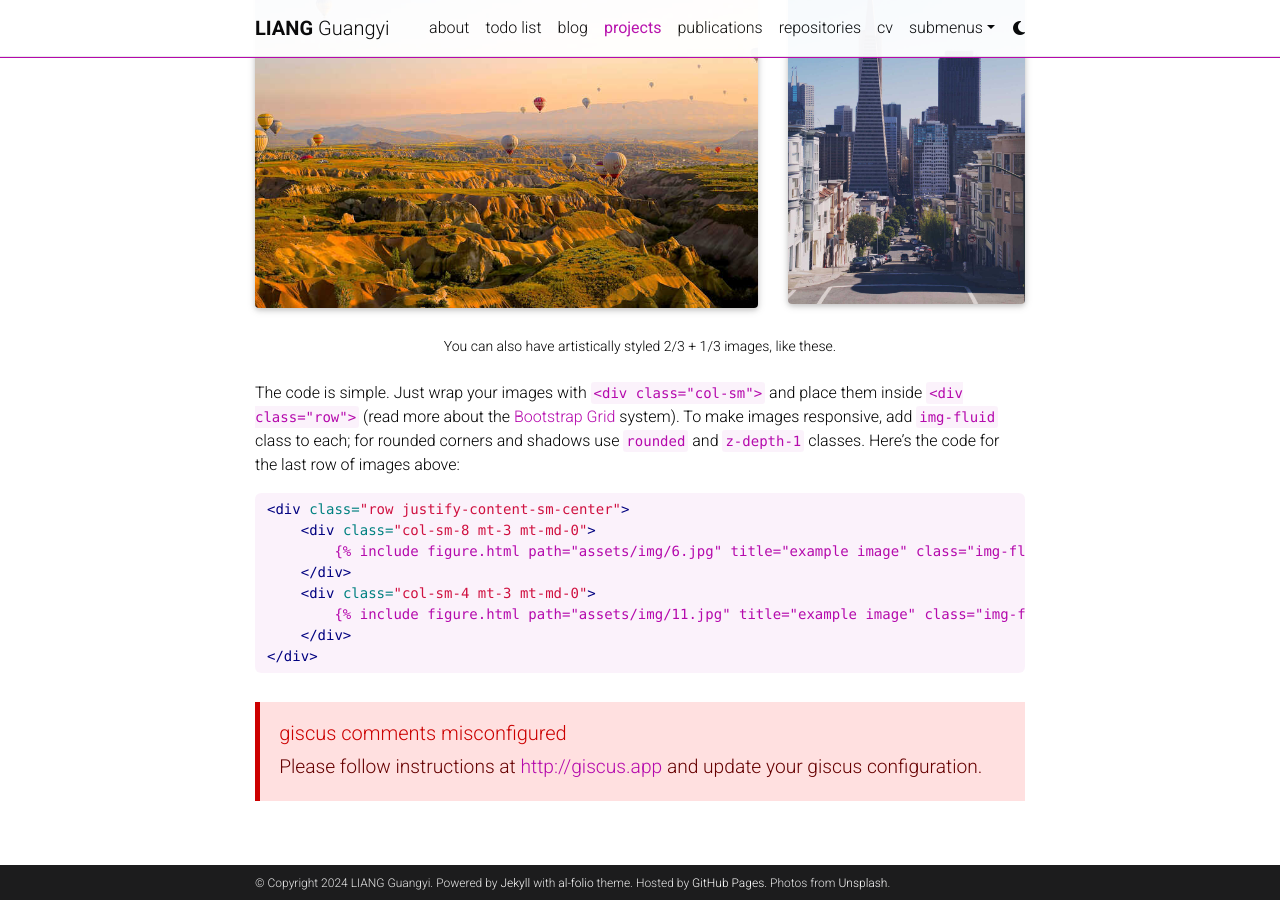
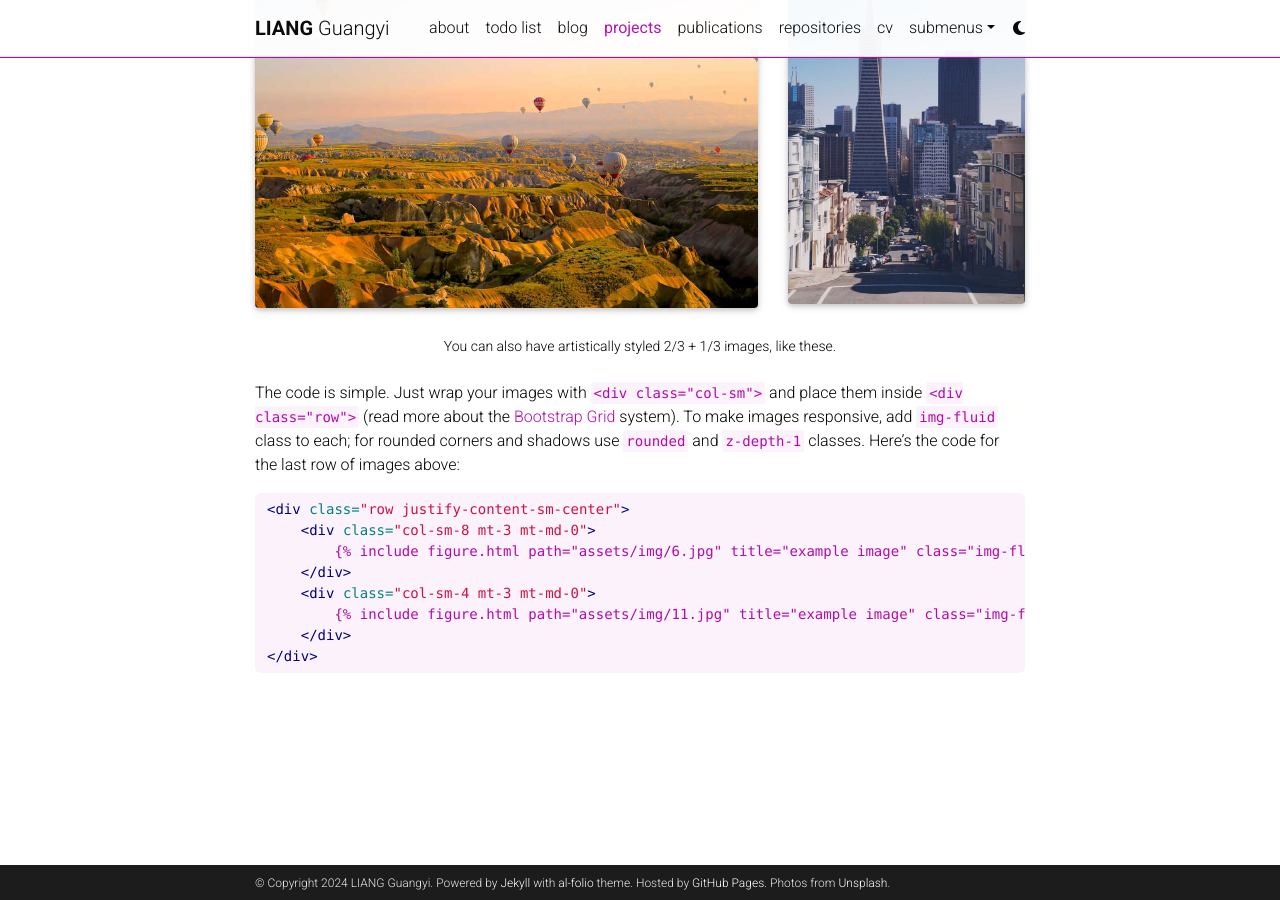
Before and after one commit to liangguangyii/liangguangyii.github.io, a Jekyll site: the page built from _projects/2_project.md, in a window 1280 px wide and 900 px high, scrolled down 1425 px. Built offline with Jekyll 4.4.1, drawn with Linux system fonts in a browser that asks for light colours; full-size pictures stand in for the smaller copies a plugin makes; comment, search, counter and statistics services are not loaded; a style sheet for code colours, icons or effects is not loaded; some of the changed lines change nothing that is shown.

Commit message:
add giscus

```diff
--- a/_config.yml
+++ b/_config.yml
@@ -138,10 +138,10 @@
 # Giscus comments (RECOMMENDED)
 # Follow instructions on https://giscus.app/ to setup for your repo to fill out the information below.
 giscus:
-  repo:                          # <your-github-user-name>/<your-github-repo-name>
-  repo_id:                       # leave empty or specify your repo_id (see https://giscus.app/)
-  category: Comments             # name of the category under which discussions will be created
-  category_id:                   # leave empty or specify your category_id (see https://giscus.app/)
+  repo: liangguangyii/liangguangyii.github.io # <your-github-user-name>/<your-github-repo-name>
+  repo_id: R_kgDOKwiT3g                       # leave empty or specify your repo_id (see https://giscus.app/)
+  category: Announcements             # name of the category under which discussions will be created
+  category_id: DIC_kwDOKwiT3s4Cdhr9   # leave empty or specify your category_id (see https://giscus.app/)
   mapping: title                 # identify discussions by post title
   strict: 1                      # use strict identification mode
   reactions_enabled: 1           # enable (1) or disable (0) emoji reactions
```
